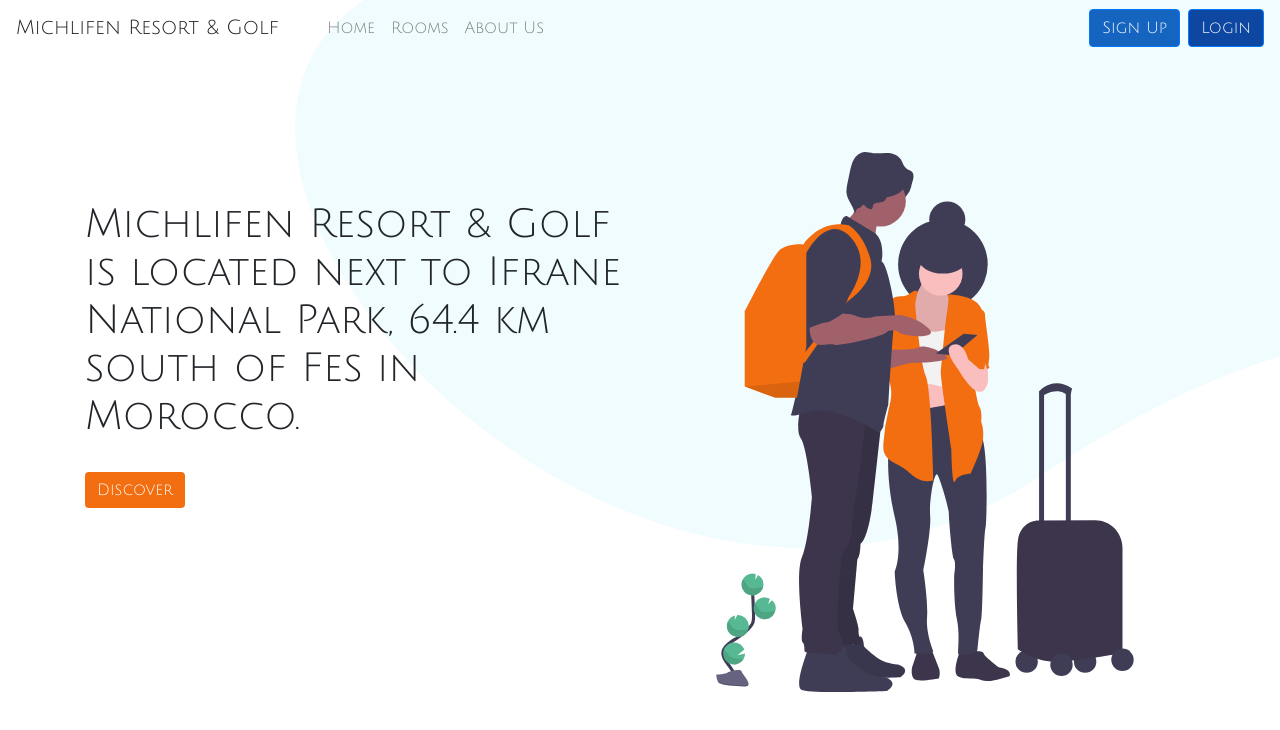
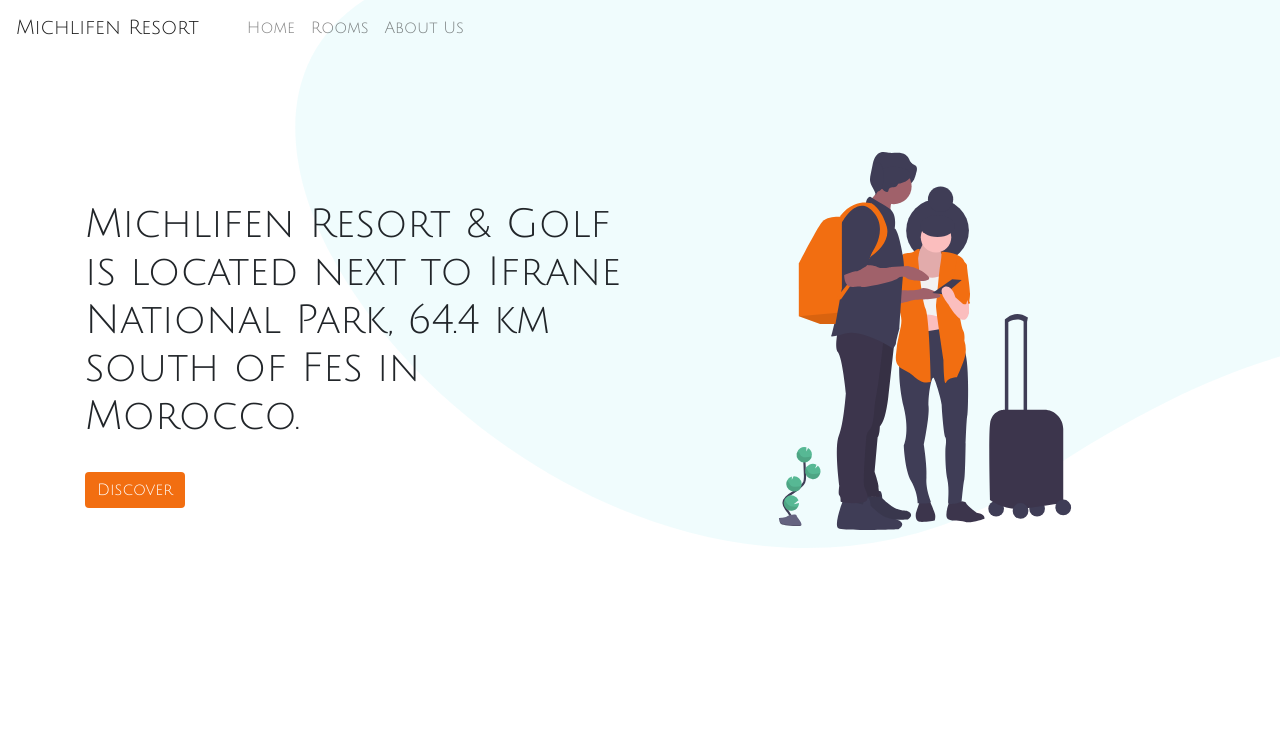
Before and after one commit to Salaheddin12/michlifen-resort, a Next.js app: page / in a window 1280 px wide. Shown: the top 730 px of the page. Built offline with nearby package versions, Linux system fonts and the light colour scheme.

Commit message:
fix: fixed bootstrap Navbar Toggle
Moved Navigation Component to _app.js since it doesn't work under
_document.js

```diff
--- a/components/Navigation/index.js
+++ b/components/Navigation/index.js
@@ -1,21 +1,20 @@
-import React from "react";
+import {useState} from "react";
 import {Navbar,Button,Nav} from "react-bootstrap";
-
 
 
 export default function nav (){
   return (
-    <Navbar collapseOnSelect expand="lg" style={{backgroundColor:'transparent'}}>
-    <Navbar.Brand href="/">Michlifen Resort & Golf</Navbar.Brand>
-    <Navbar.Toggle aria-controls="responsive-navbar-nav" />
+    <Navbar collapseOnSelect expand="lg">
+    <Navbar.Brand href="/">Michlifen Resort</Navbar.Brand>
+    <Navbar.Toggle aria-controls="responsive-navbar-nav"/>
     <Navbar.Collapse id="responsive-navbar-nav">
     <Nav className="mr-auto ml-4">
-      <Nav.Link href="/">Home</Nav.Link>
-      <Nav.Link href="/rooms">Rooms</Nav.Link>
-      <Nav.Link href="/about">About Us</Nav.Link>
+      <Nav.Link  href="/">Home</Nav.Link>
+      <Nav.Link  href="/rooms">Rooms</Nav.Link>
+      <Nav.Link  href="/about">About Us</Nav.Link>
     </Nav>
-      <Button className="mr-sm-2" style={{backgroundColor:'#1565c0'}}>Sign Up</Button>
-      <Button  style={{backgroundColor:'#0d47a1'}}>Login</Button>
+      {/* <Button className="mr-sm-2" style={{backgroundColor:'#1565c0'}}>Sign Up</Button>
+      <Button  style={{backgroundColor:'#0d47a1'}}>Login</Button> */}
     </Navbar.Collapse>
   </Navbar>
   );
--- a/pages/_app.js
+++ b/pages/_app.js
@@ -1,4 +1,5 @@
 import Head from 'next/head'
+import Navigation from '../components/Navigation/index'
 import 'bootstrap/dist/css/bootstrap.min.css';
 import '../styles/globals.css'
 
@@ -9,6 +10,7 @@
       <Head>
         <title>Michlifen Resort & Golf</title>
       </Head>
+      <Navigation/>
       <Component {...pageProps} />
     </>
   )
--- a/pages/_document.js
+++ b/pages/_document.js
@@ -1,5 +1,4 @@
 import Document, { Html, Head, Main, NextScript } from 'next/document'
-import Navigation from '../components/Navigation/index'
 
 class MyDocument extends Document {
   static async getInitialProps(ctx) {
@@ -14,7 +13,6 @@
         <link rel="icon" href="/favicon.ico" />
       </Head>
         <body style={{backgroundImage:"url('/bg_1.svg')",backgroundPositionX: 'right',backgroundRepeat:'no-repeat'}}>
-          <Navigation></Navigation>
           <Main />
           <NextScript />
         </body>
--- a/pages/index.js
+++ b/pages/index.js
@@ -5,13 +5,13 @@
   return (
     <div >
       <main >
-        <Container fluid="md sm" className="mt-5 pt-5">
+        <Container fluid="sm" className="mt-5 mb-5 pt-5">
           <Row>
-            <Col className="mt-5">
+            <Col sm={12} md={6} className="mt-5">
               <h1>Michlifen Resort & Golf is located next to Ifrane National Park, 64.4 km south of Fes in Morocco.</h1>
-              <Button className="mt-4" style={{backgroundColor:'#f26e11',border:"none"}}>Discover</Button>
+              <Button className="mt-4 mb-4" style={{backgroundColor:'#f26e11',border:"none"}}>Discover</Button>
             </Col>
-            <Col><Image src="/undraw_travelers_2.svg" width={1000} height={1000} layout="responsive"/></Col>
+            <Col sm={12} md={6}><Image src="/undraw_travelers_2.svg" width={1000} height={700} layout="responsive"/></Col>
           </Row>
         </Container>
       </main>
```
